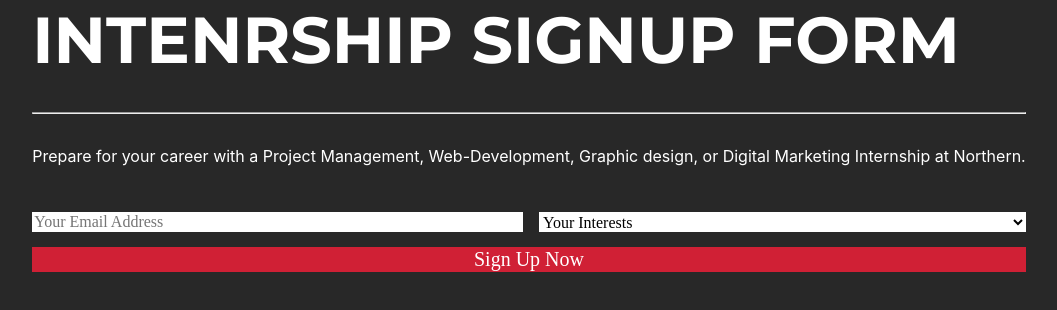
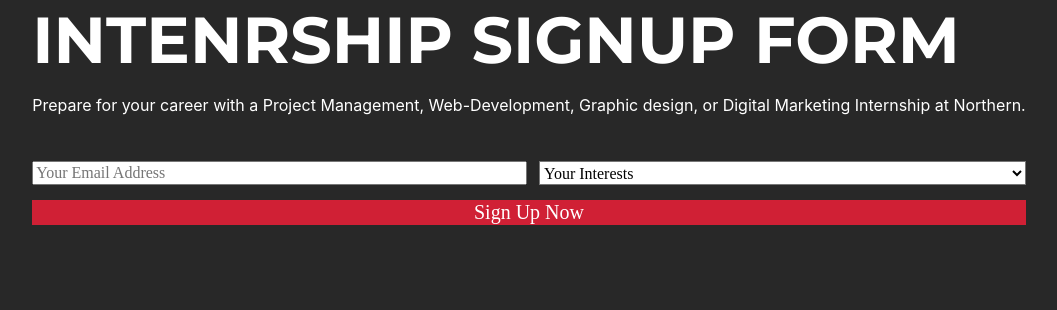
Before and after one commit to mBarlescu/NorthernFrontendChallenge-, a React (Create React App) app: page / in a window 1280 px wide. Shown: the top 310 px of the page, without its empty margins (111-1168 px from the left). Built offline with nearby package versions, Linux system fonts and the light colour scheme.

Commit message:
got border to change to red when error for invalid email

```diff
--- a/src/App.css
+++ b/src/App.css
@@ -14,13 +14,11 @@
 input {
   font-family: 'Merriweather';
   font-size: 16px;
-  border: none;
 }
 
 select {
   font-family: 'Merriweather';
   font-size: 16px;
-  border: none;
 }
 
 button {
@@ -85,3 +83,12 @@
   justify-content: flex-end;
   height: 25px;
 }
+
+#redLine{
+  background-color: #D02035;
+}
+
+.borderError{
+  border-width: thin;
+  border: red;
+}
--- a/src/App.js
+++ b/src/App.js
@@ -15,7 +15,7 @@
     } else {
       console.log('fail');
       document.getElementById('error').hidden = false;
-      document.getElementById('email').border = 'red';
+      document.getElementById('email').style.border = '1px solid #D02035';
     }
   }
   render() {
@@ -24,7 +24,8 @@
         <header>
           INTENRSHIP SIGNUP FORM
 
-          <hr />
+          <div id='redLine'>
+          </div>
         </header>
 
         <div>
```
